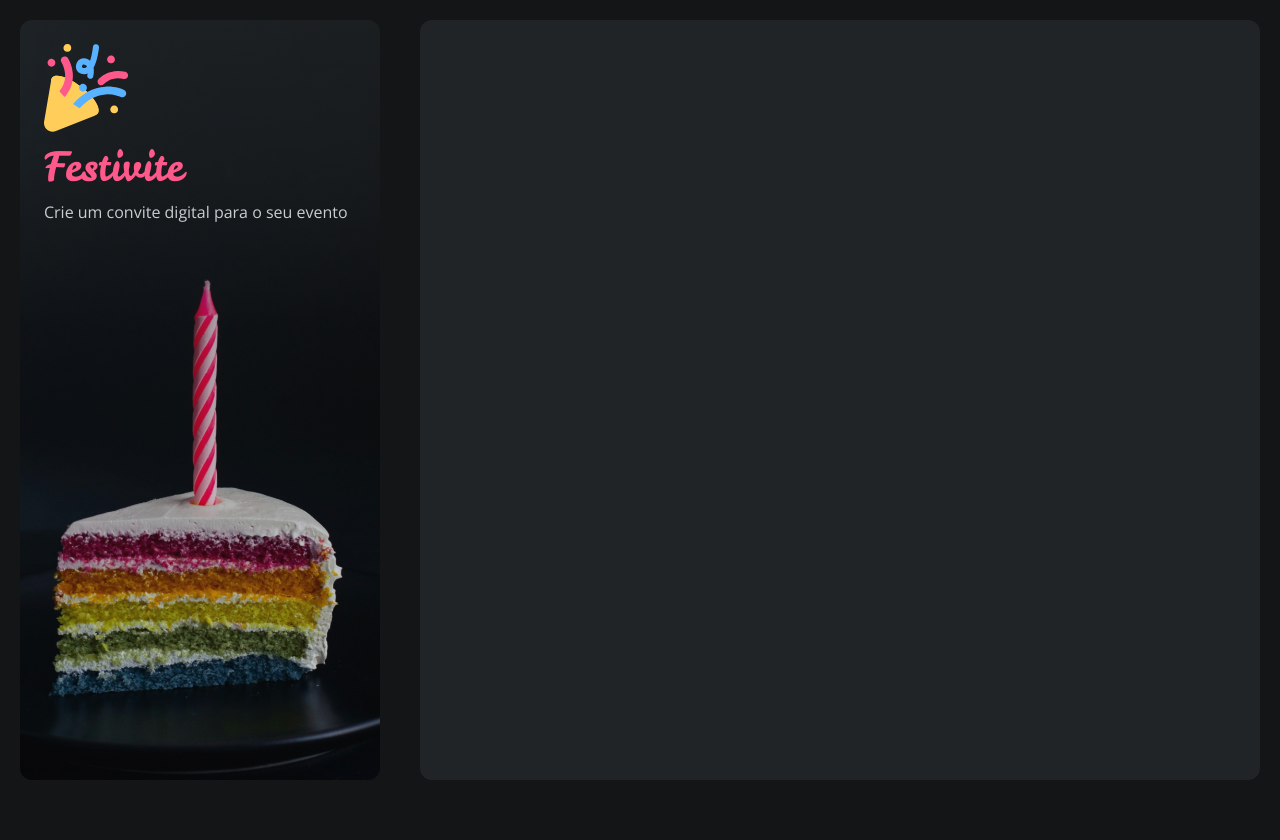
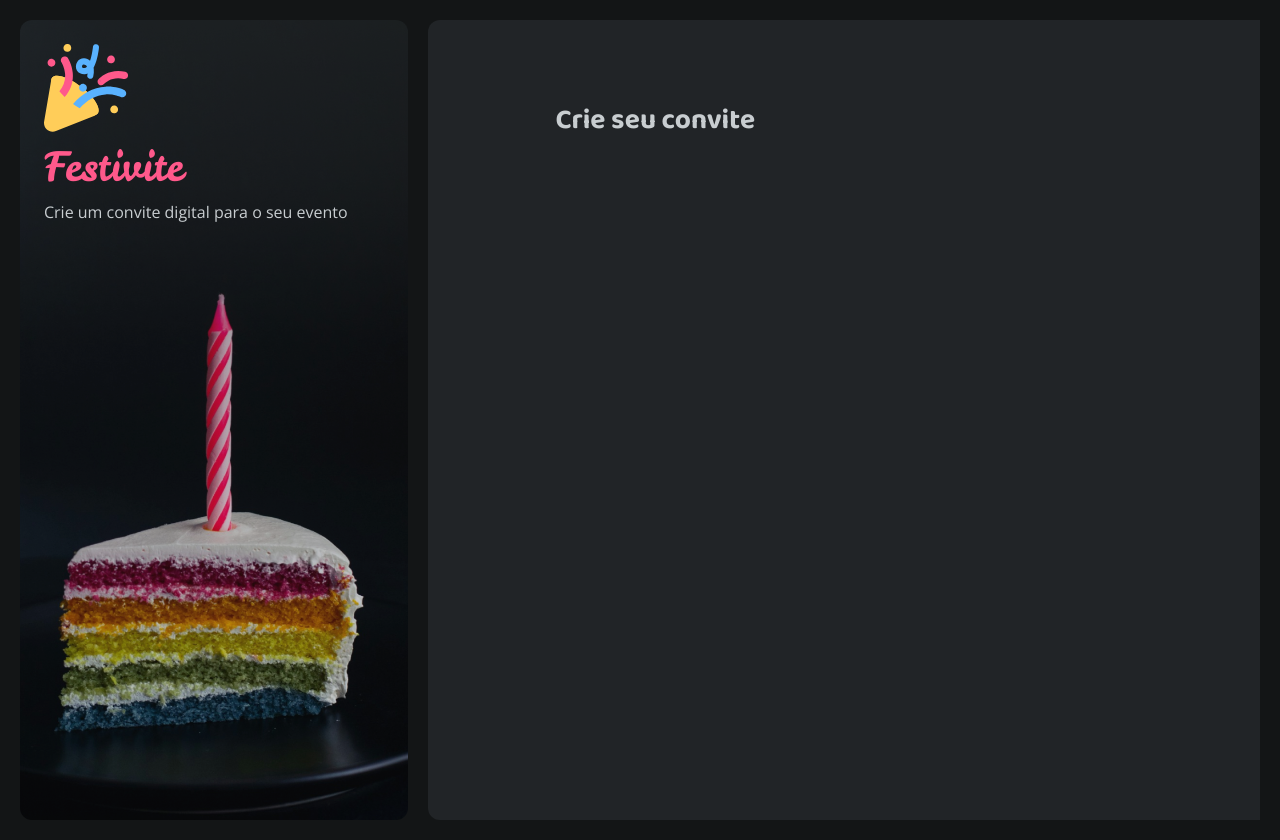
Before and after one commit to monwire/Festivite, a plain HTML site: page index.html in a window 1280 px wide. Before the commit the page ends 800 px from the top, so only its background shows below. Drawn offline with nearby package versions, Linux system fonts and the light colour scheme.

Commit message:
Finalizando aside

```diff
--- a/index.html
+++ b/index.html
@@ -27,7 +27,9 @@
         </div>
       </aside>
       <main>
-        <div class="main-container"></div>
+        <div class="main-container">
+          <h2>Crie seu convite</h2>
+        </div>
       </main>
     </div>
   </body>
--- a/styles/global.css
+++ b/styles/global.css
@@ -9,11 +9,11 @@
   --font-family-1: "Baloo 2", sans-serif;
   --font-family-2: "Open Sans", sans-serif;
   --logo-text: 400 2.5rem/1.5 var(--font-family-0);
-  --heading-md: 700 28px / auto var(--font-family-1);
-  --heading-sm: 700 18px / auto var(--font-family-1);
-  --text-md: 400 16px / auto var(--font-family-2);
-  --text-sm: 400 14px / auto var(--font-family-2);
-  --text-xs: 400 12px / auto var(--font-family-2);
+  --heading-md: 700 1.75rem /1.5 var(--font-family-1);
+  --heading-sm: 700 1.125rem var(--font-family-1);
+  --text-md: 400 1rem var(--font-family-2);
+  --text-sm: 400 0.875rem var(--font-family-2);
+  --text-xs: 400 0.75rem var(--font-family-2);
   --brand-light: #59b2ff;
   --brand-mid: #3487cf;
   --brand-dark: #1d6fb6;
@@ -42,10 +42,10 @@ body {
   background-color: var(--shape-background);
   font-family: var(--font-family-2);
   color: var(--text-body);
+  overflow: hidden;
 }
 
 h1 {
   color: var(--pink);
-  font-family: var(--font-family-0);
   font: var(--logo-text);
 }
--- a/styles/layout.css
+++ b/styles/layout.css
@@ -1,16 +1,23 @@
 #app {
   display: grid;
   grid-template-columns: 31.25% 68.75%;
+  column-gap: 1.25rem;
+  margin: 1.25rem;
   height: 100vh;
   overflow: hidden;
 }
 
 main {
   background-color: var(--shape-body);
-  margin: 1.25rem;
   padding: 1.5rem;
   border-radius: 0.75rem;
   overflow: auto;
+  padding-block: 5rem;
+  padding-inline: 8rem;
+
+  & h2 {
+    font: var(--heading-md);
+  }
 }
 
 aside {
@@ -18,7 +25,6 @@ aside {
   background-size: cover;
   background-position: center;
   background-repeat: no-repeat;
-  margin: 1.25rem;
   padding: 1.5rem;
   display: flex;
   flex-direction: column;
```
